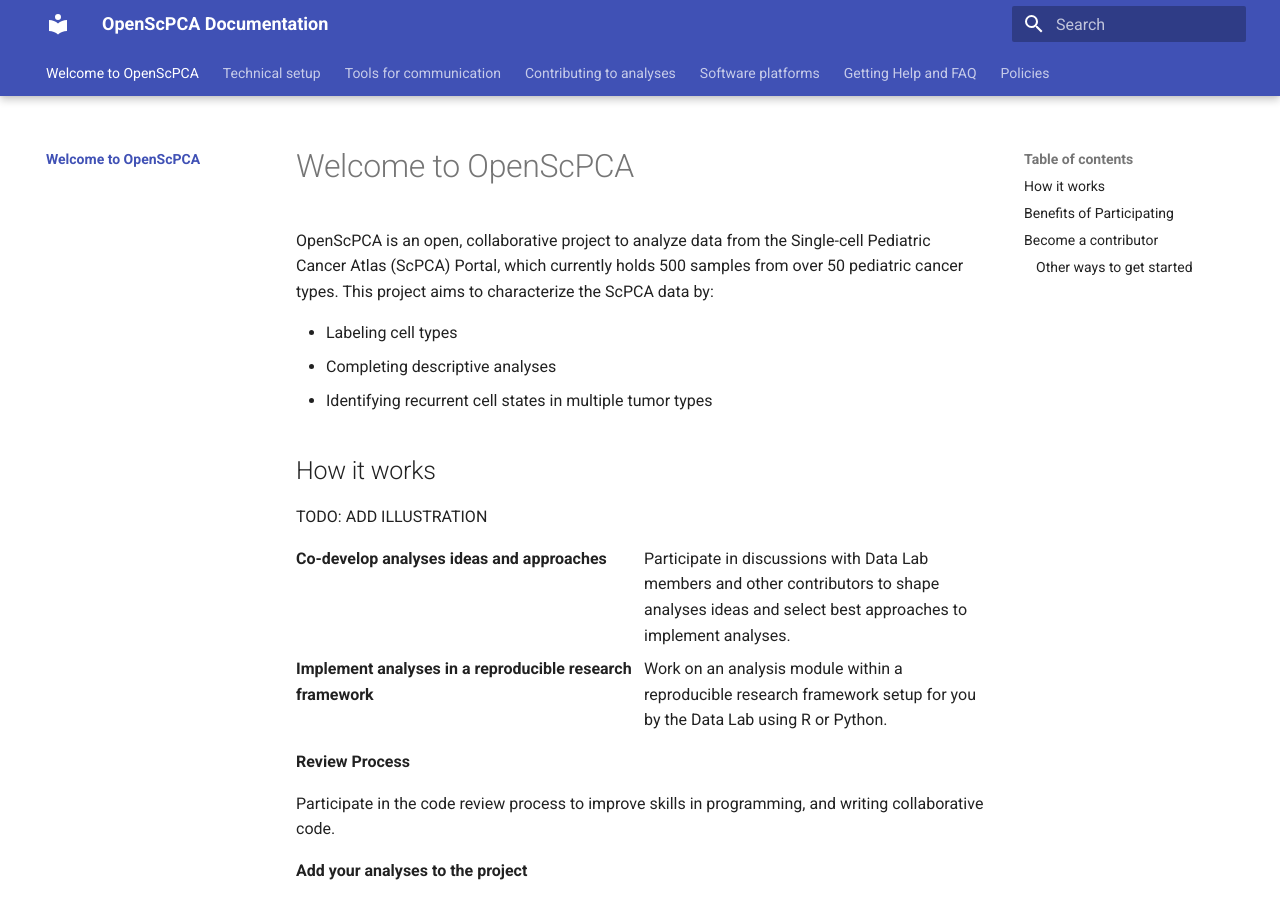
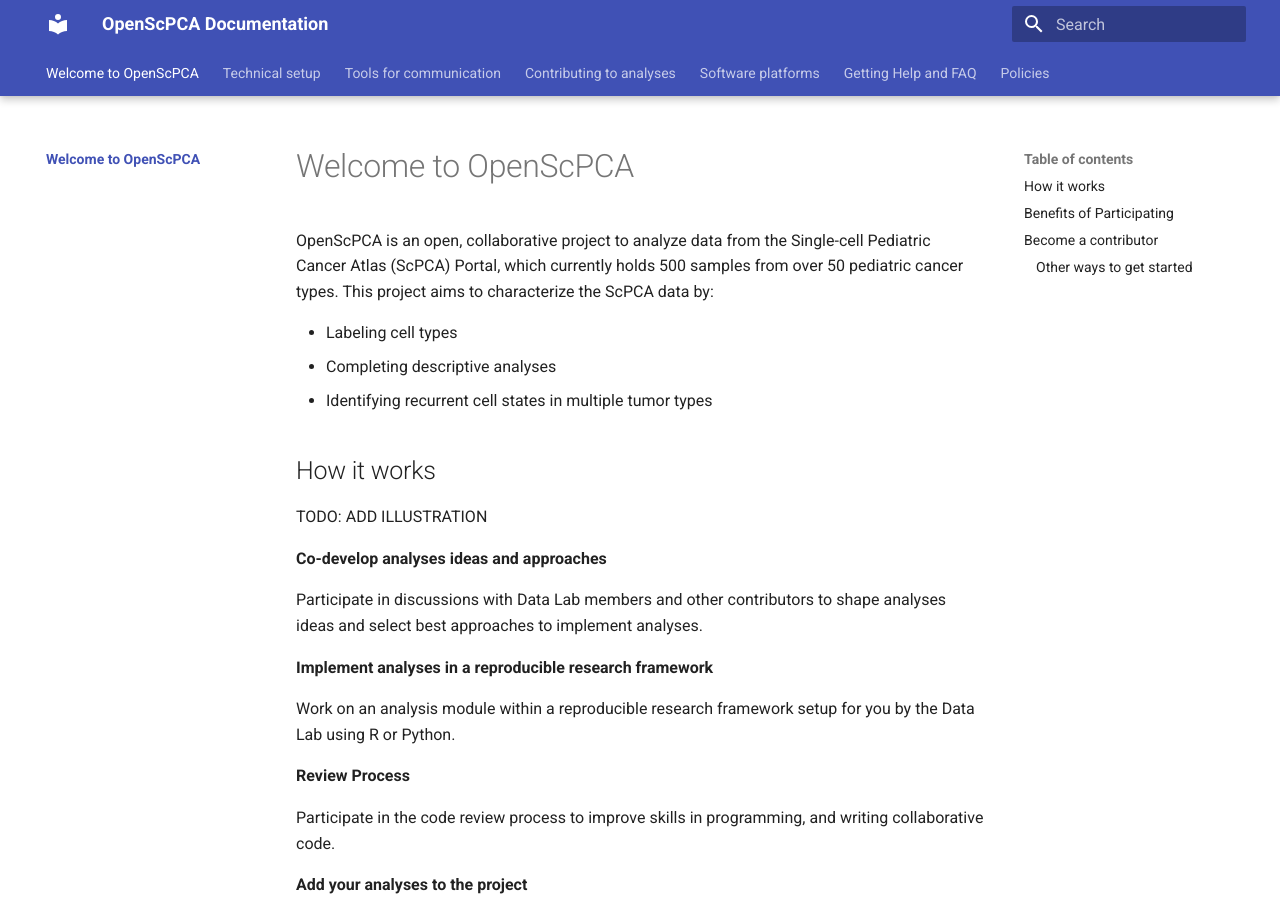
Before and after one commit to AlexsLemonade/OpenScPCA-analysis, an MkDocs documentation site: the page built from docs/welcome/index.md, in a window 1280 px wide and 900 px high. Built offline with MkDocs 1.6.1 and Material for MkDocs 9.7.7, drawn with Linux system fonts in a browser that asks for light colours.

Commit message:
removing format elements

```diff
--- a/docs/welcome/index.md
+++ b/docs/welcome/index.md
@@ -12,8 +12,6 @@
 
 TODO: ADD ILLUSTRATION
 
-<div class ="grid" markdown >
-
 **Co-develop analyses ideas and approaches**
 
 Participate in discussions with Data Lab members and other contributors to shape analyses ideas and select best approaches to implement analyses.
@@ -22,8 +20,6 @@
 
 Work on an analysis module within a reproducible research framework setup for you by the Data Lab using R or Python.
 
-</div>
-
 **Review Process**
 
 Participate in the code review process to improve skills in programming, and writing collaborative code.
@@ -31,6 +27,7 @@
 **Add your analyses to the project**
 
 Contribute your analysis to benefit the broader pediatric cancer community.
+
 
 ## Benefits of Participating
 
```
